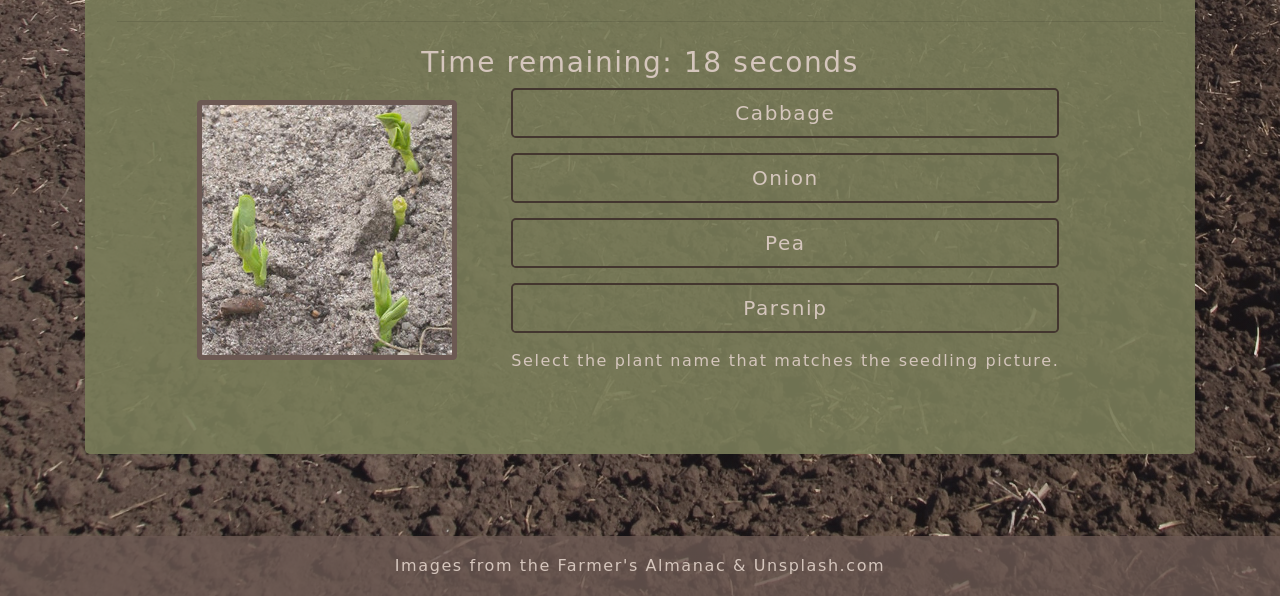
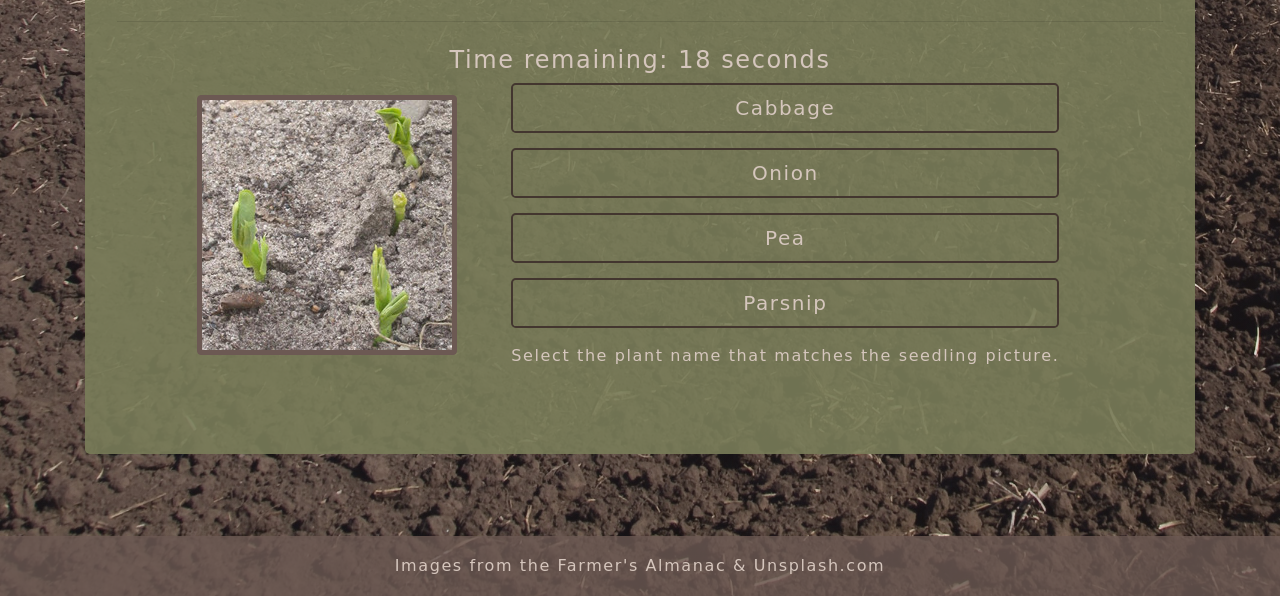
Before and after one commit to malmi003/Trivia-Game, a plain HTML site: page index.html in a window 1280 px wide. Both pictures are taken after a click on the button "Time to test that knowledge!". Shown: the part 204-800 px from the top of the page. Drawn offline with nearby package versions, Linux system fonts and the light colour scheme; a web font is replaced by a local one.

Commit message:
updated readMe

```diff
--- a/assets/css/style.css
+++ b/assets/css/style.css
@@ -19,6 +19,9 @@ body {
     letter-spacing: .1rem;
     margin-bottom: 100px; /* Margin bottom by footer height */
     text-align: center;
+}
+h3{
+    font-size: 1.5rem;
 }
 /* --------------------header & footer------------------- */
 .footer {
```
Also changed, not shown: assets/javascript/app.js (+1 -16 lines), 2 other files.
